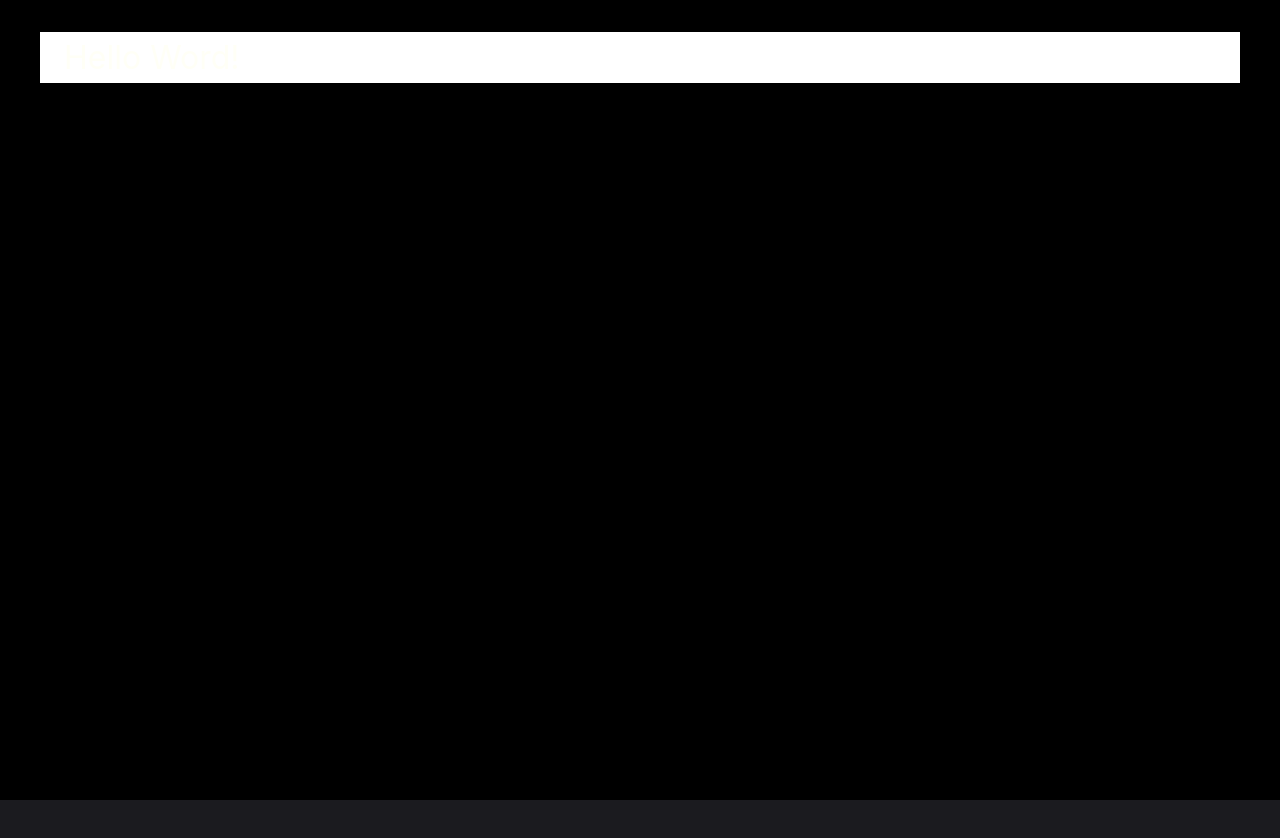
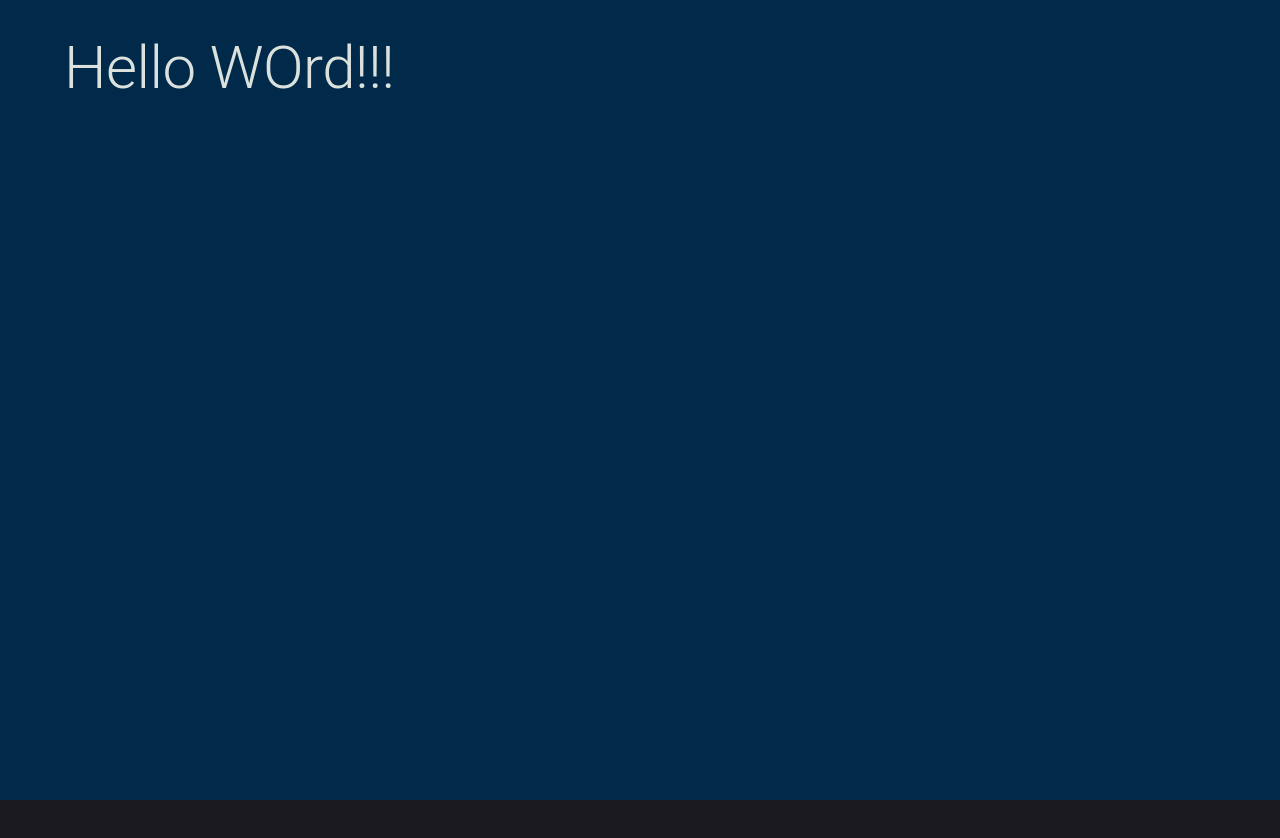
Before and after one commit to Ruan-CRC/mercDonaVitoria, a React (Vite) app in the folder src/renderer/: page / in a window 1280 px wide. Shown: the top 838 px of the page. Built offline with nearby package versions, Linux system fonts and the light colour scheme.

Commit message:
adiciona tema ao projeto

```diff
--- a/src/renderer/src/App.jsx
+++ b/src/renderer/src/App.jsx
@@ -1,21 +1,23 @@
-import { Box, ThemeProvider, createTheme } from '@mui/material'
+import { Box, ThemeProvider } from '@mui/material'
+import { Typography } from '@mui/material'
 import { Layout } from './components/Layout'
-
-const thema = createTheme({})
+import { appThema } from './assets/thema'
 
 function App() {
   return (
-    <ThemeProvider theme={thema}>
+    <ThemeProvider theme={appThema}>
       <Box
         component={'main'}
         sx={{
           height: '100vh',
           width: '100vw',
-          backgroundColor: '#000'
+          backgroundColor: (theme) => theme.palette.primary.main
         }}
       >
         <Layout>
-          <h1>Hello Word!</h1>
+          <Typography variant="h2" component="h2">
+            Hello WOrd!!!
+          </Typography>
         </Layout>
       </Box>
     </ThemeProvider>
--- a/src/renderer/src/assets/thema.js
+++ b/src/renderer/src/assets/thema.js
@@ -0,0 +1,15 @@
+import { createTheme } from '@mui/material'
+
+export const appThema = createTheme({
+  palette: {
+    primary: {
+      main: '#012a4a'
+    },
+    secondary: {
+      main: '#2a6f97'
+    },
+    text: {
+      main: '#ddf7ff'
+    }
+  }
+})
--- a/src/renderer/src/components/Layout.jsx
+++ b/src/renderer/src/components/Layout.jsx
@@ -9,8 +9,7 @@ export function Layout({ children }) {
         maxWidth="lg"
         sx={{
           mt: 4,
-          mb: 4,
-          backgroundColor: '#fff'
+          mb: 4
         }}
       >
         {children}
```
